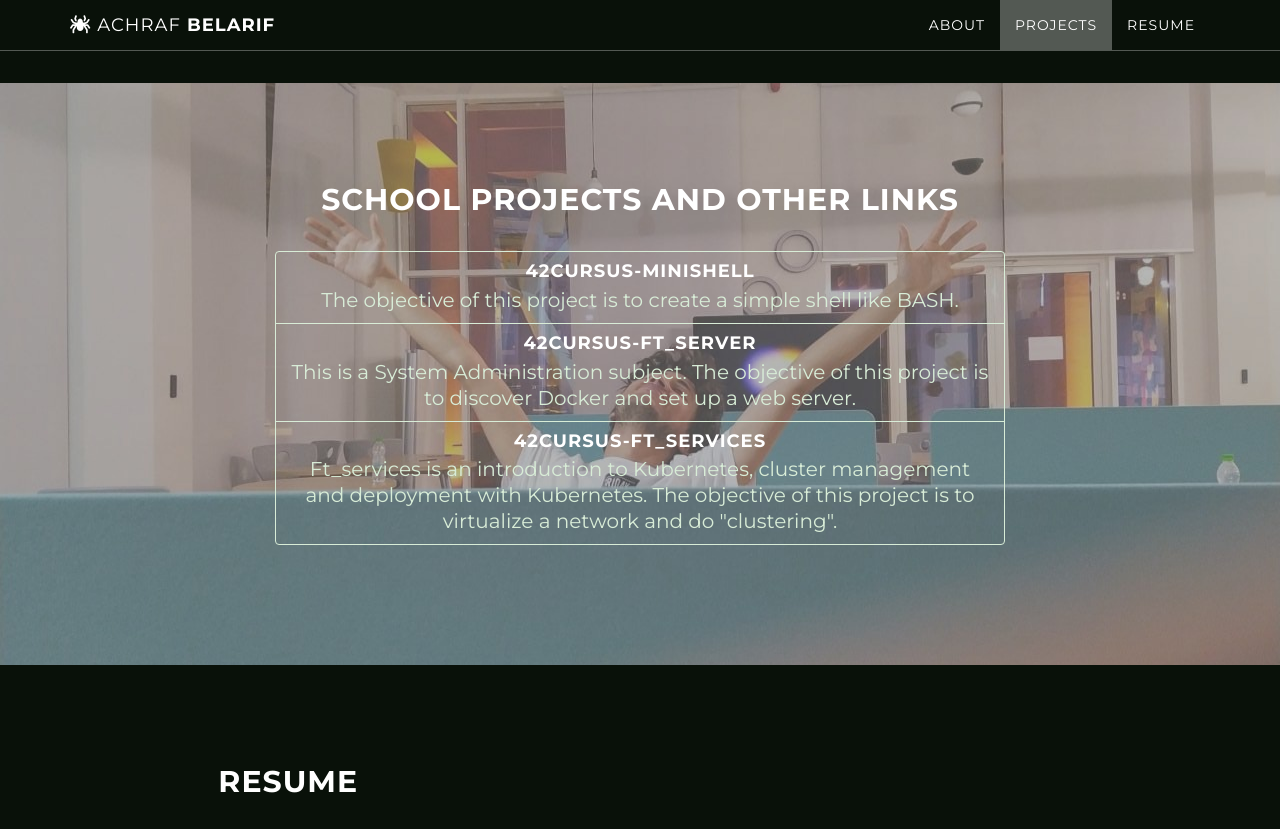
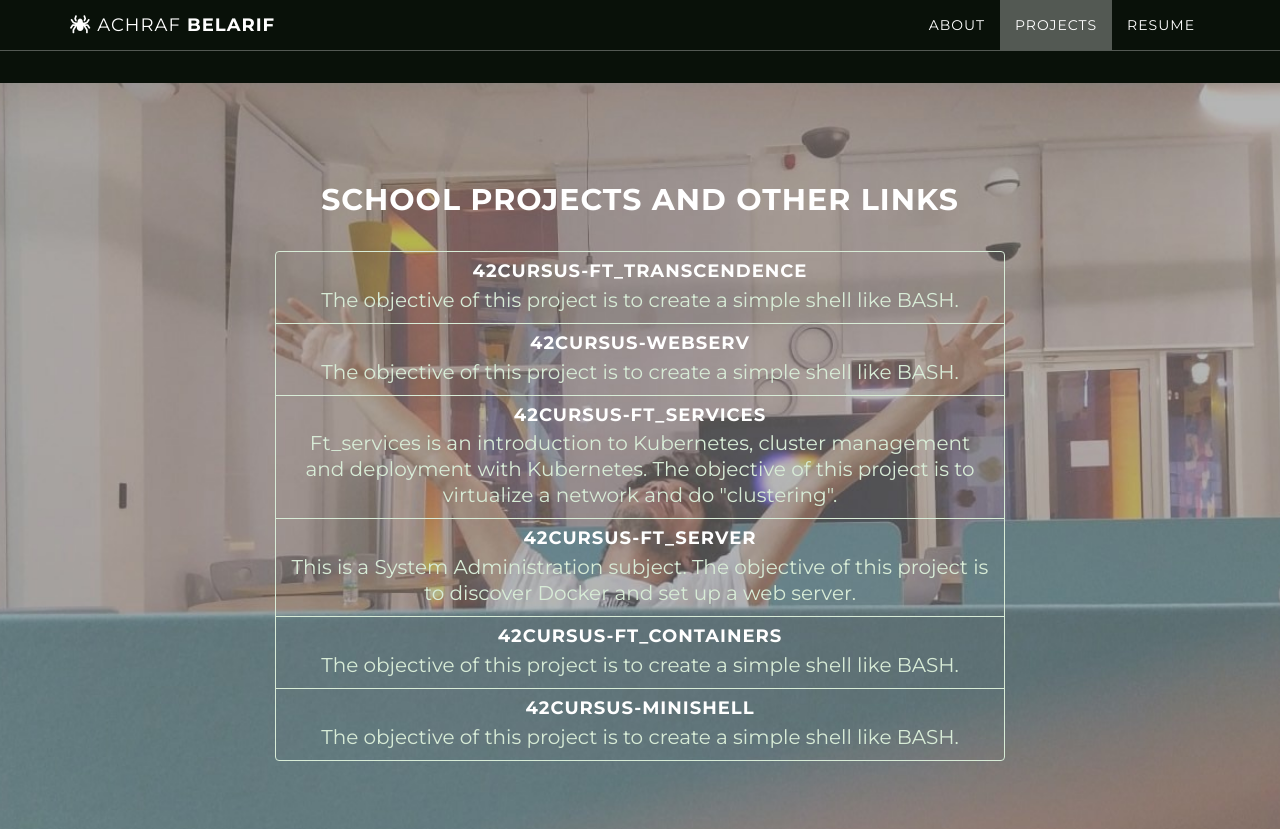
Before and after one commit to spydersy/spydersy.github.io, a Jekyll site: the page built from index.html, in a window 1280 px wide and 900 px high, scrolled down 1352 px, cut to the strip 0-829 px from the top of the window. Built offline with Jekyll 4.4.1, drawn with Linux system fonts in a browser that asks for light colours; nearby versions of some CDN libraries.

Commit message:
Add new projects

```diff
--- a/_config.yml
+++ b/_config.yml
@@ -28,15 +28,24 @@ social:
     url: https://www.linkedin.com/in/achrafbelarif/
 
 projects:
+  - title: "42Cursus-ft_transcendence"
+    venue-publication: The objective of this project is to create a simple shell like BASH.
+    url: https://github.com/spydersy/42Cursus-minishell
+  - title: "42Cursus-webserv"
+    venue-publication: The objective of this project is to create a simple shell like BASH.
+    url: https://github.com/spydersy/42Cursus-minishell
+  - title: "42Cursus-ft_services"
+    venue-publication: Ft_services is an introduction to Kubernetes, cluster management and deployment with Kubernetes. The objective of this project is to virtualize a network and do "clustering".
+    url: https://github.com/spydersy/42Cursus-ft_services
+  - title: "42Cursus-ft_server"
+    venue-publication: This is a System Administration subject. The objective of this project is to discover Docker and set up a web server.
+    url: https://github.com/spydersy/ft_server
+  - title: "42Cursus-ft_containers"
+    venue-publication: The objective of this project is to create a simple shell like BASH.
+    url: https://github.com/spydersy/42Cursus-minishell
   - title: "42Cursus-minishell"
     venue-publication: The objective of this project is to create a simple shell like BASH.
     url: https://github.com/spydersy/42Cursus-minishell
-  - title: "42Cursus-ft_server"
-    venue-publication: This is a System Administration subject. The objective of this project is to discover Docker and set up a web server.
-    url: https://github.com/spydersy/ft_server
-  - title: "42Cursus-ft_services"
-    venue-publication: Ft_services is an introduction to Kubernetes, cluster management and deployment with Kubernetes. The objective of this project is to virtualize a network and do "clustering".
-    url: https://github.com/spydersy/42Cursus-ft_services
 
 # Build settings
 markdown: kramdown
```
